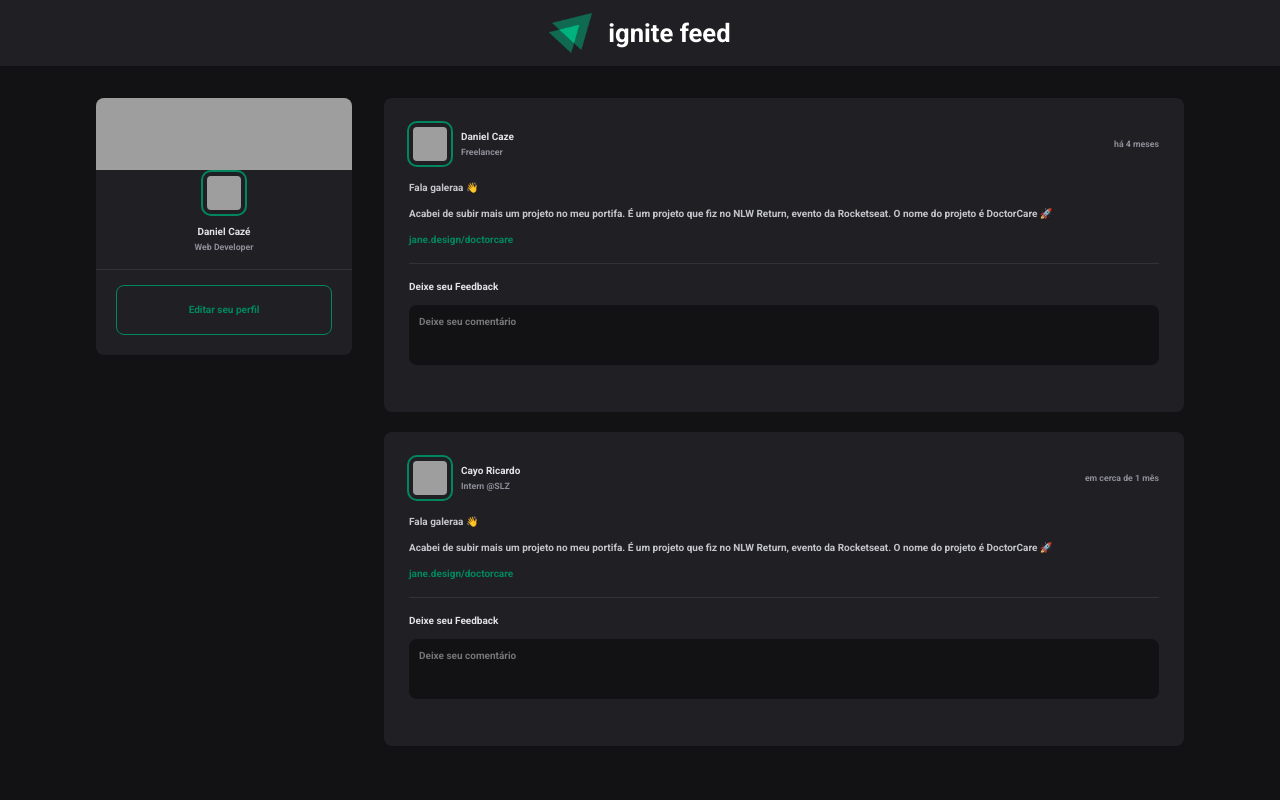
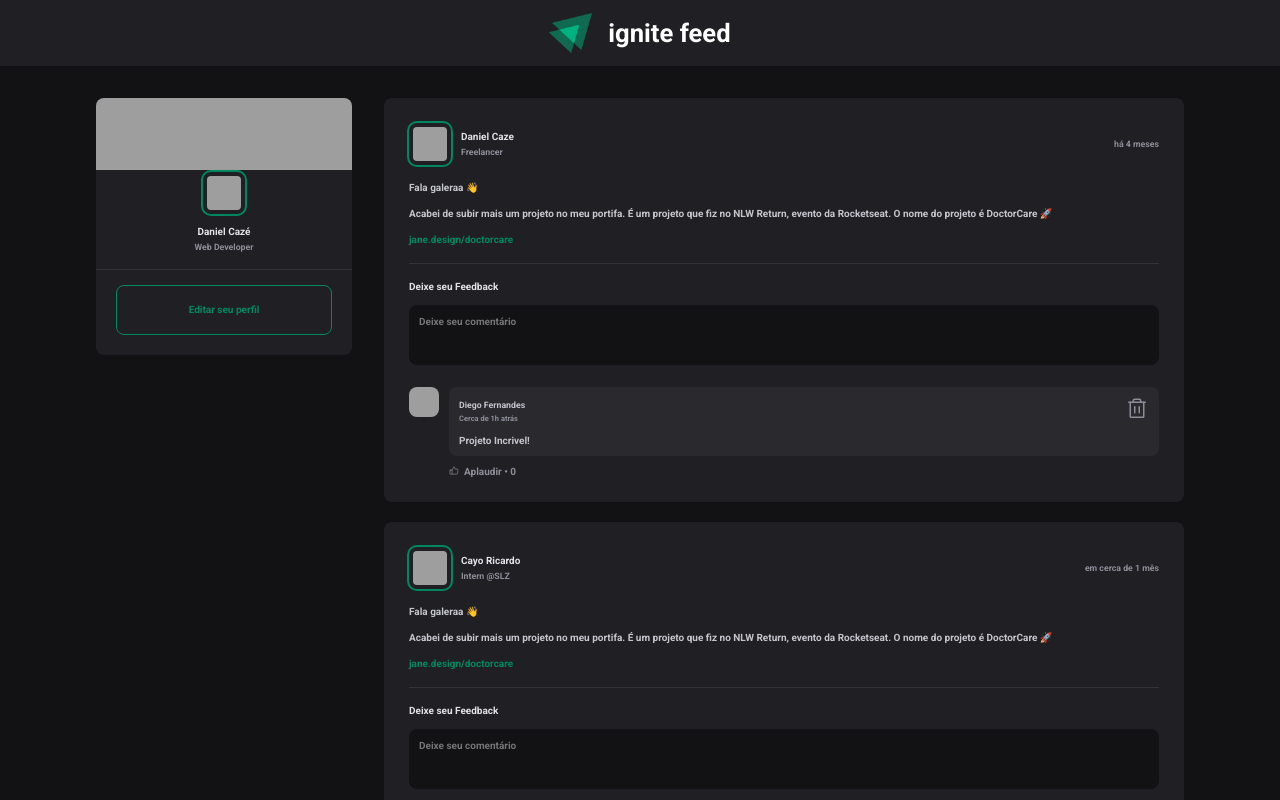
Before and after one commit to danielcaze/ignite-feed, a React (Vite) app: page / in a window 1280 px wide. Shown: the top 800 px of the page. Built offline with nearby package versions, Linux system fonts and the light colour scheme; grey boxes are pictures that could not be loaded.

Commit message:
test: deploy alterations

```diff
--- a/src/components/Post.tsx
+++ b/src/components/Post.tsx
@@ -21,7 +21,7 @@ interface PostProps {
 }
 
 export function Post({ author, publishedAt, content }: PostProps) {
-    const [comments, setComments] = useState<Array<string>>([]);
+    const [comments, setComments] = useState<Array<string>>(["Projeto Incrivel!"]);
     const [newCommentText, setNewCommentText] = useState("");
 
     const publishedDateFormatted = format(publishedAt, "d 'de' LLLL 'às' HH:mm'h'", {
```
